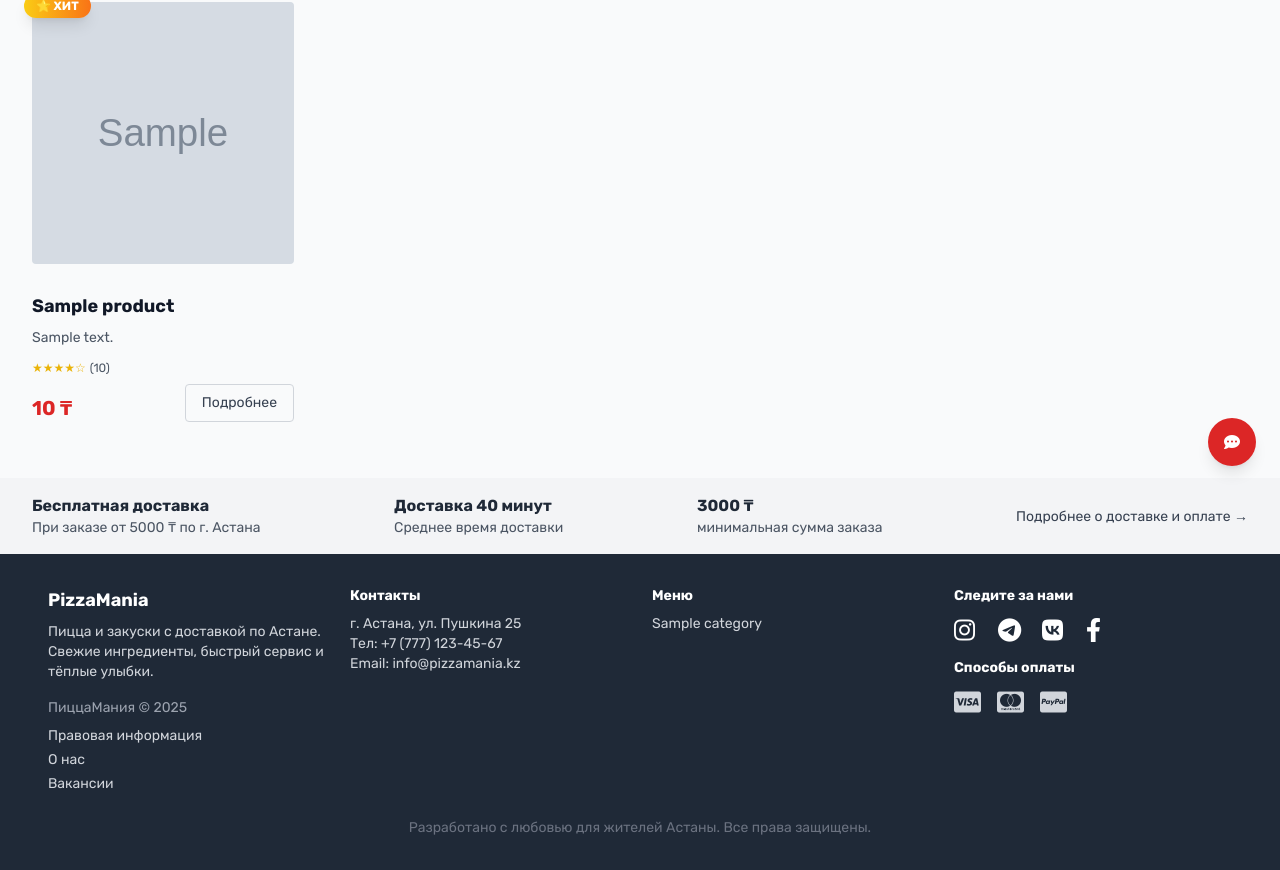
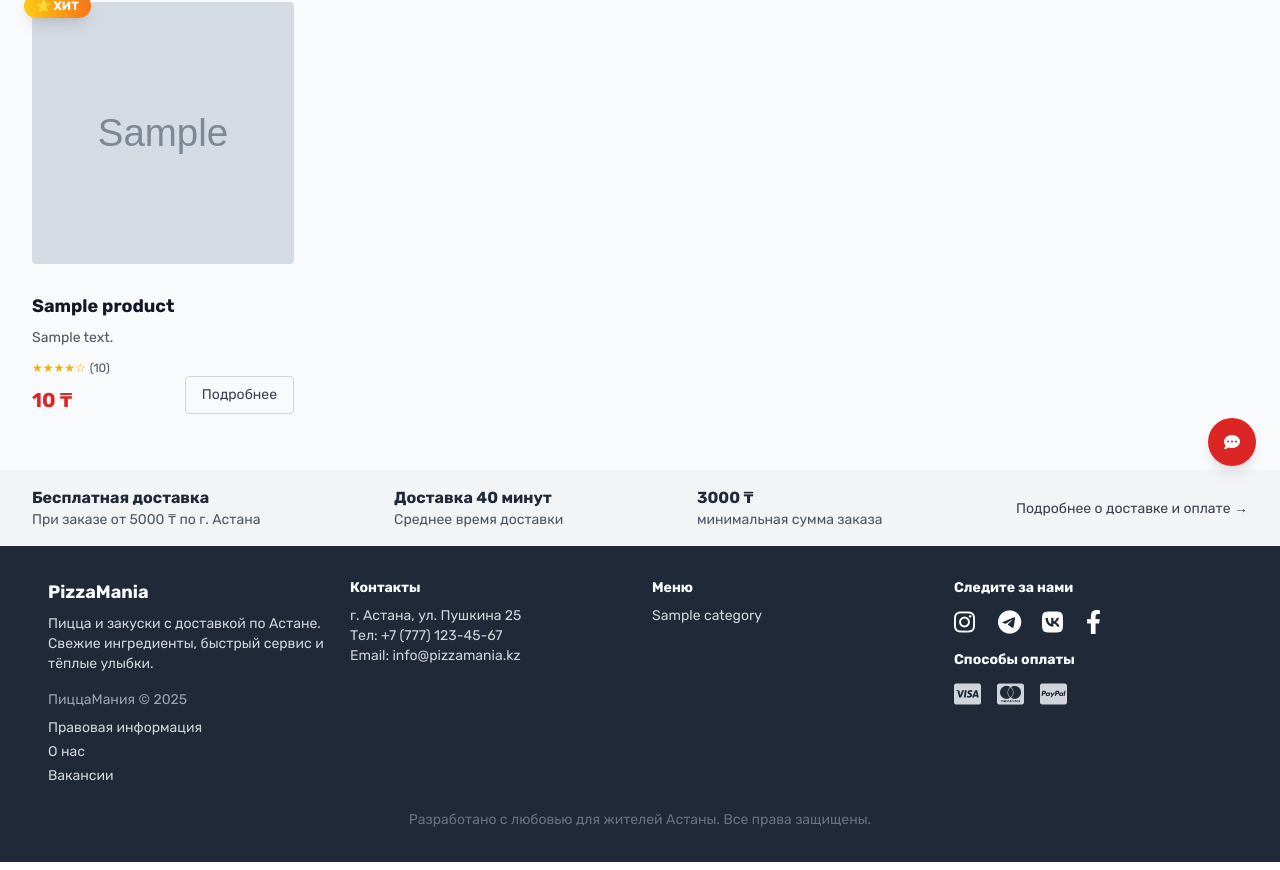
Before and after one commit to Ravexi1/PizzaMania, a Django app: page /ru/ in a window 1280 px wide. Shown: the part 310-1180 px from the top of the page. Run offline with Django 5.2, Linux system fonts and the light colour scheme; tables that the repository leaves empty hold one stand-in row (values such as "Sample post"); grey boxes marked "Sample" are stand-in pictures; some libraries are stand-ins or nearby versions.

Commit message:
removed lazy 90, 157 on home

```diff
--- a/webapp/templates/webapp/home.html
+++ b/webapp/templates/webapp/home.html
@@ -87,7 +87,7 @@
                     {% endif %}
 
                     {% if product.image %}
-                    <img src="{{ product.image.url }}" alt="{{ product.name }}" loading="lazy" class="w-32 h-32 md:w-full md:h-auto md:aspect-square object-cover rounded md:mb-3 flex-shrink-0 md:group-hover:scale-95 transition-transform duration-300">
+                    <img src="{{ product.image.url }}" alt="{{ product.name }}" class="w-32 h-32 md:w-full md:h-auto md:aspect-square object-cover rounded md:mb-3 flex-shrink-0 md:group-hover:scale-95 transition-transform duration-300">
                     {% else %}
                     <div class="w-32 h-32 md:w-full md:aspect-square bg-gray-100 rounded md:mb-3 flex items-center justify-center flex-shrink-0">
                         <span class="text-gray-400 text-xs md:text-sm">{% trans "Нет фото" %}</span>
@@ -99,7 +99,7 @@
 
                         <!-- Рейтинг и отзывы -->
                         {% if product.average_rating %}
-                        <div class="flex items-center gap-1 mb-2 text-xs">
+                        <div class="flex items-center gap-1 text-xs">
                             <span class="text-yellow-500">{% for i in "12345" %}{% if forloop.counter <= product.average_rating|floatformat:0|add:"0" %}★{% else %}☆{% endif %}{% endfor %}</span>
                             <span class="text-gray-600">({{ product.reviews_count|default:0 }})</span>
                         </div>
@@ -154,7 +154,7 @@
                     {% endif %}
 
                     {% if product.image %}
-                    <img src="{{ product.image.url }}" alt="{{ product.name }}" loading="lazy" class="w-32 h-32 md:w-full md:h-auto md:aspect-square object-cover rounded md:mb-3 flex-shrink-0 md:group-hover:scale-95 transition-transform duration-300">
+                    <img src="{{ product.image.url }}" alt="{{ product.name }}" class="w-32 h-32 md:w-full md:h-auto md:aspect-square object-cover rounded md:mb-3 flex-shrink-0 md:group-hover:scale-95 transition-transform duration-300">
                     {% else %}
                     <div class="w-32 h-32 md:w-full md:aspect-square bg-gray-100 rounded md:mb-3 flex items-center justify-center flex-shrink-0">
                         <span class="text-gray-400 text-xs md:text-sm">{% trans "Нет фото" %}</span>
@@ -166,7 +166,7 @@
 
                         <!-- Рейтинг и отзывы -->
                         {% if product.average_rating %}
-                        <div class="flex items-center gap-1 mb-2 text-xs">
+                        <div class="flex items-center gap-1 text-xs">
                             <span class="text-yellow-500">{% for i in "12345" %}{% if forloop.counter <= product.average_rating|floatformat:0|add:"0" %}★{% else %}☆{% endif %}{% endfor %}</span>
                             <span class="text-gray-600">({{ product.reviews_count|default:0 }})</span>
                         </div>
```
